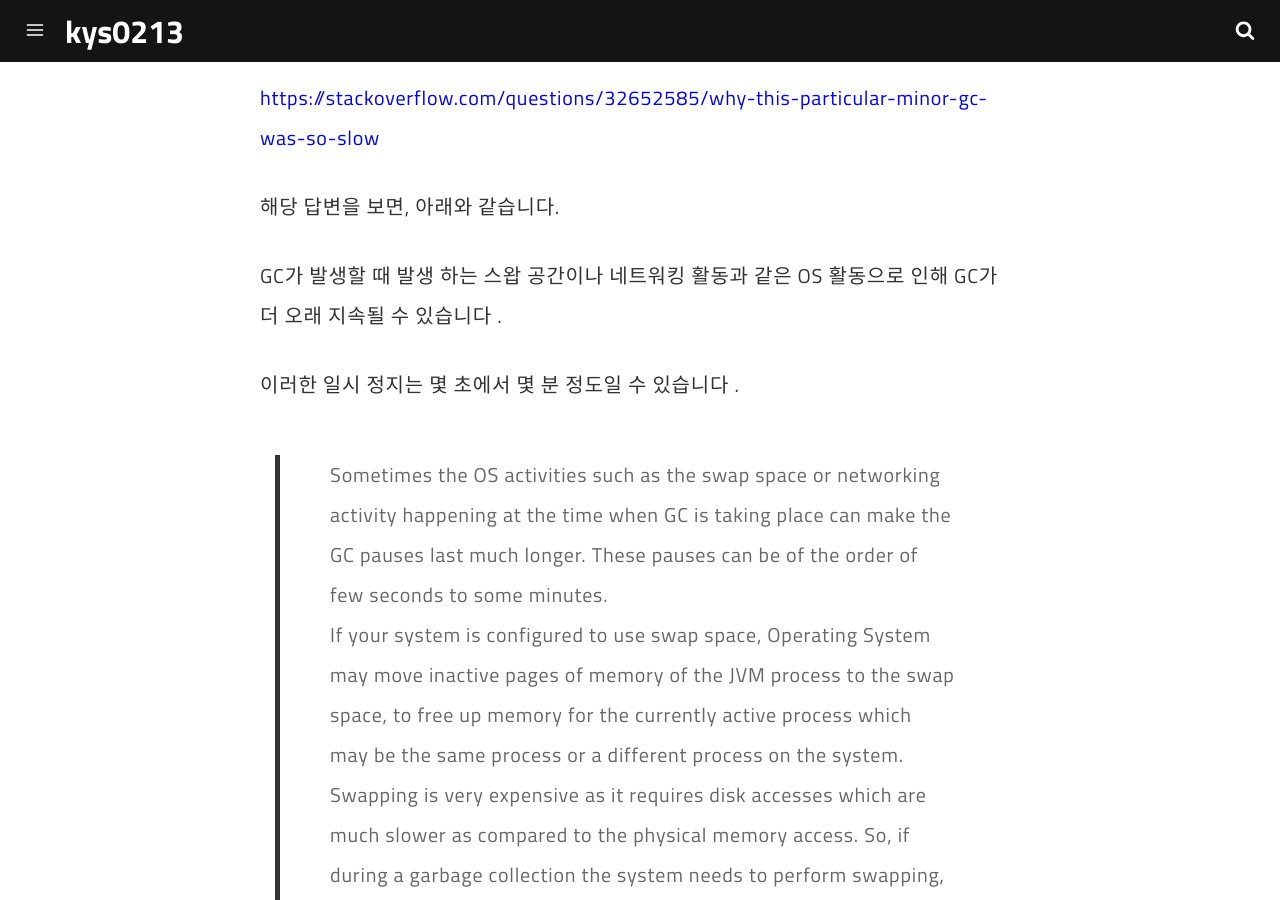
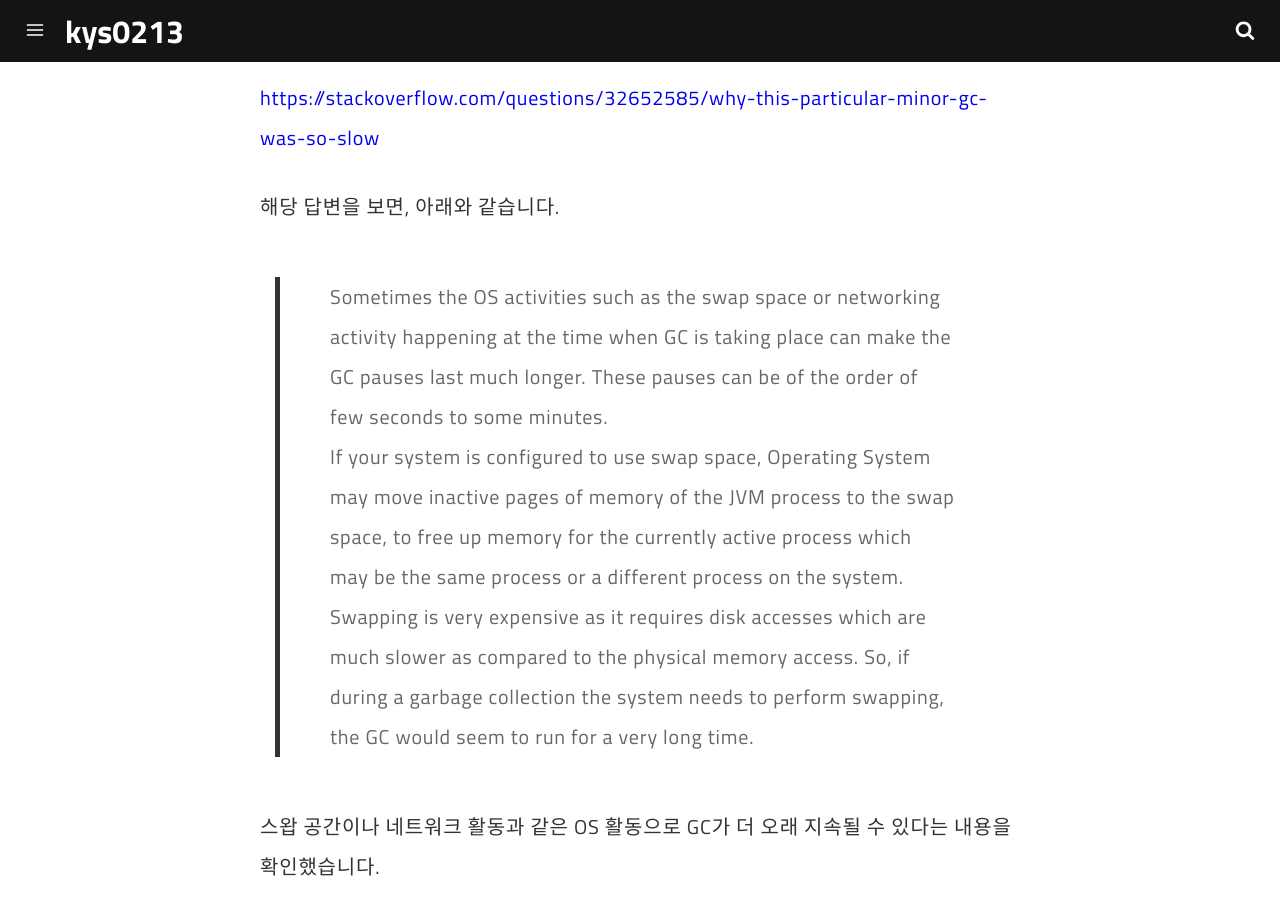
Before and after one commit to KimYongSung/KimYongSung.github.io, a Jekyll site: the page built from _posts/2019-08-20-jvm-gc-swap-memory.md, in a window 1280 px wide and 900 px high, scrolled down 2645 px. Built offline with Jekyll 4.4.1, drawn with Linux system fonts in a browser that asks for light colours; comment, search, counter and statistics services are not loaded.

```diff
--- a/_posts/2019-08-20-jvm-gc-swap-memory.md
+++ b/_posts/2019-08-20-jvm-gc-swap-memory.md
@@ -58,10 +58,6 @@ Head dump에서는 특이사항을 확인 할 수 없었고.. 그렇다면 뭐
 
 해당 답변을 보면, 아래와 같습니다.
 
-GC가 발생할 때 발생 하는 스왑 공간이나 네트워킹 활동과 같은 OS 활동으로 인해 GC가 더 오래 지속될 수 있습니다 .
-
-이러한 일시 정지는 몇 초에서 몇 분 정도일 수 있습니다 .
-
 >Sometimes the OS activities such as the swap space or networking activity happening at the time when GC is taking place can make the GC pauses last much longer. These pauses can be of the order of few seconds to some minutes.
 >
 >If your system is configured to use swap space, Operating System may move inactive pages of memory of the JVM process to the swap space, to free up memory for the currently active process which may be the same process or a different process on the system. Swapping is very expensive as it requires disk accesses which are much slower as compared to the physical memory access. So, if during a garbage collection the system needs to perform swapping, the GC would seem to run for a very long time.
```
Also changed, not shown: _posts/2019-08-12-docker-local-setting.md (+0 -2 lines).
